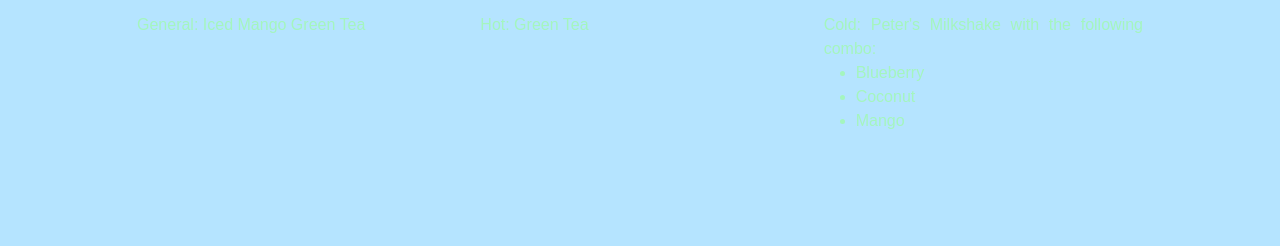
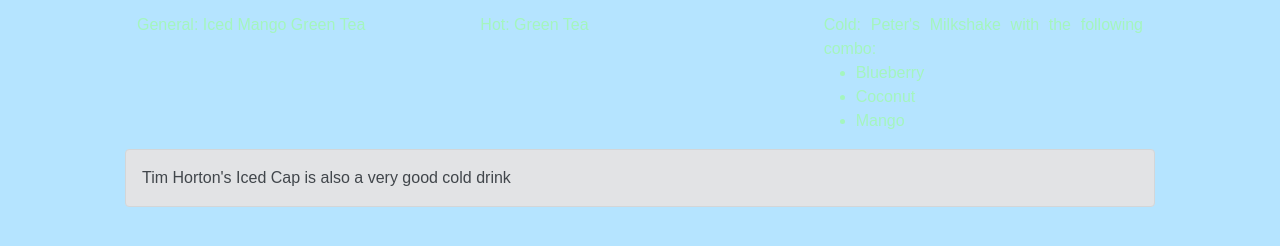
Before and after one commit to 7GAcc/project0, a plain HTML site: page food.html in a window 1280 px wide. Shown: the part 402-648 px from the top of the page. Drawn offline with nearby package versions, Linux system fonts and the light colour scheme.

Commit message:
Update food.html

```diff
--- a/food.html
+++ b/food.html
@@ -68,6 +68,9 @@
             </div>
         </div>
 
+        <div class="alert alert-secondary" role="alert">
+            Tim Horton's Iced Cap is also a very good cold drink
+        </div>
 
     </body>
 </html>
```
